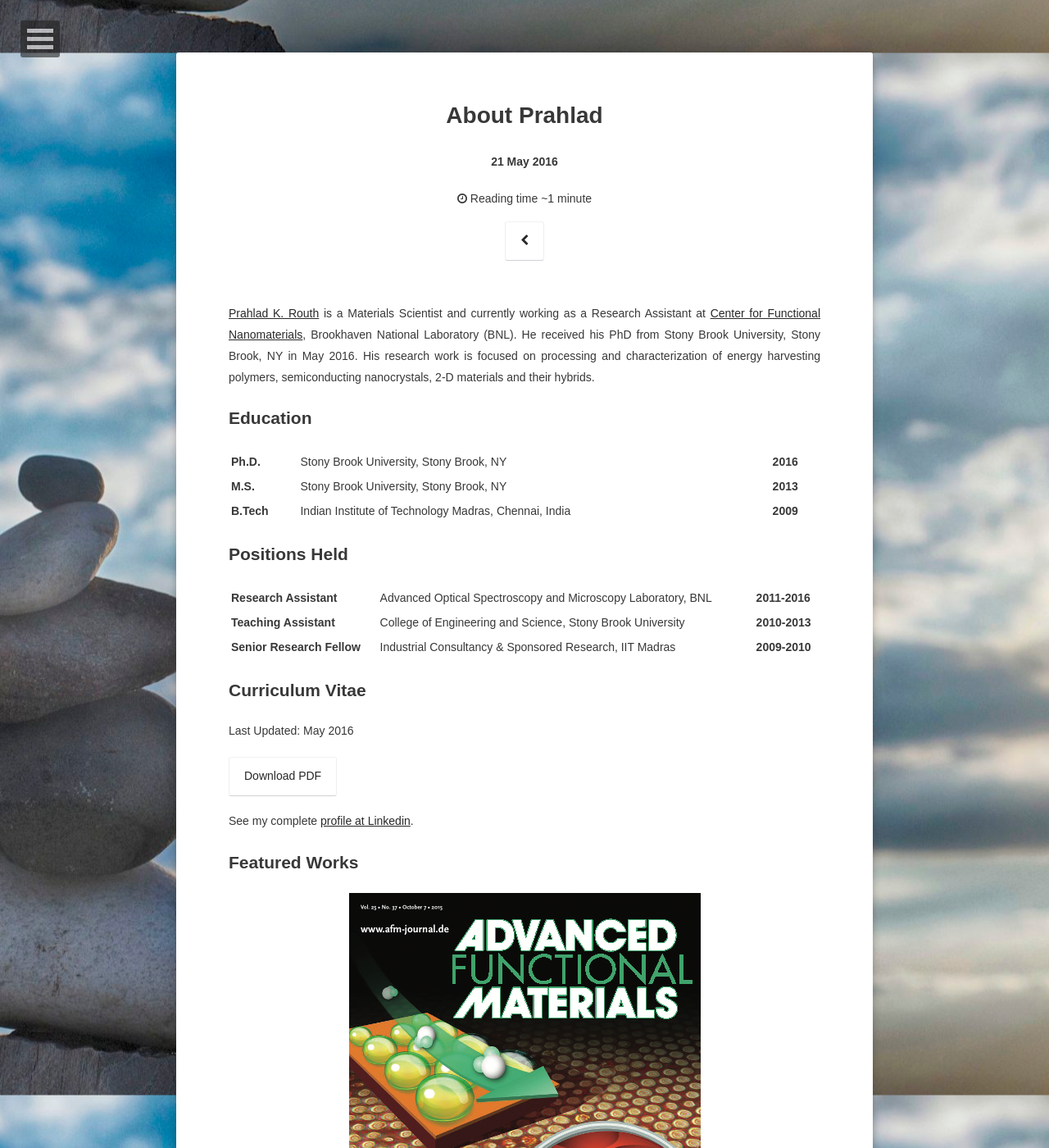
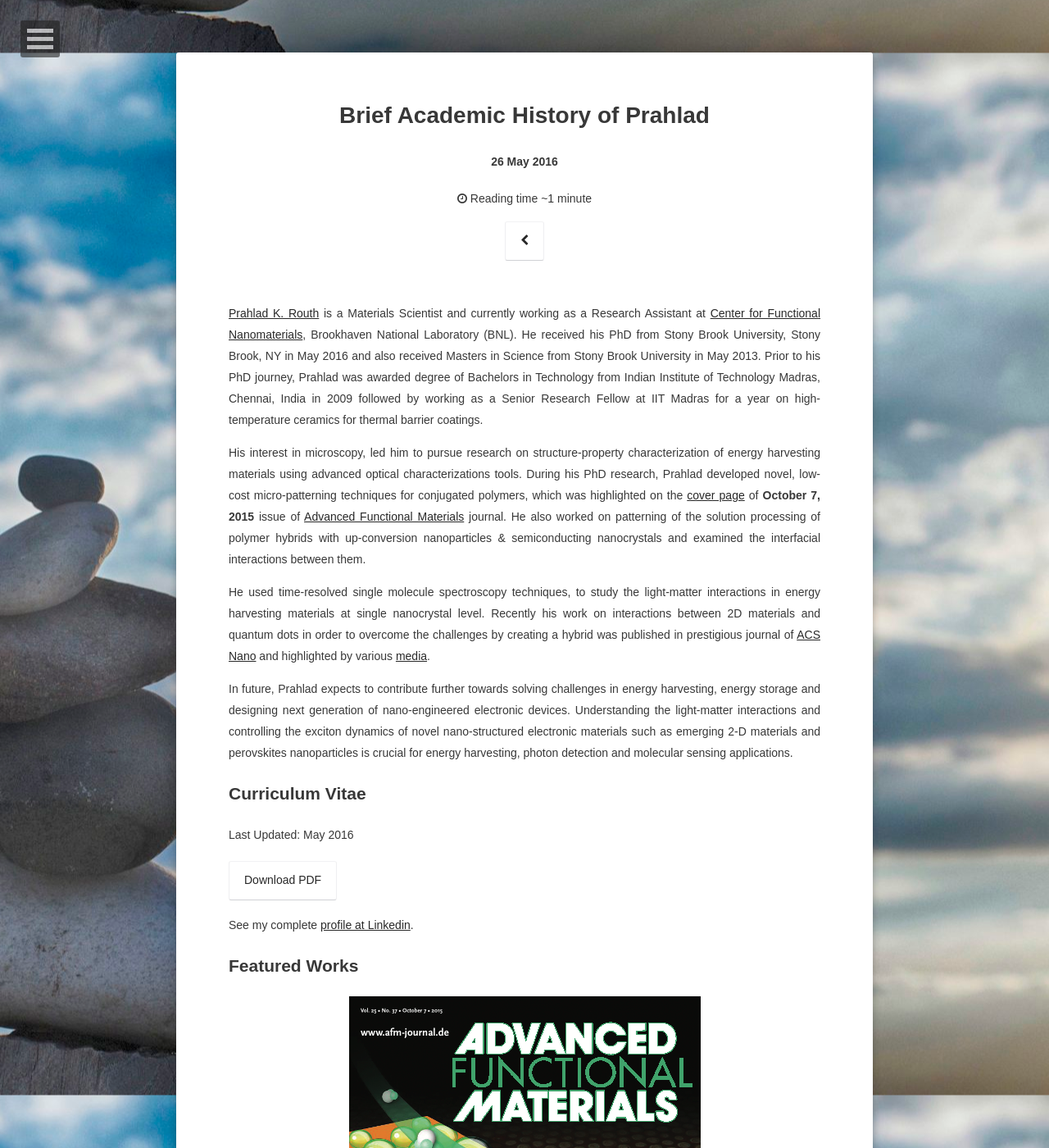
Before and after one commit to vigyan16/vigyan16.github.io, a Jekyll site: the page built from about/index.md, in a window 1280 px wide and 1400 px high. Shown: the whole window at 82% size. Built offline with Jekyll 4.4.1, drawn with Linux system fonts in a browser that asks for light colours; some web fonts are replaced.

Commit message:
About. Resume. Featured Post.

```diff
--- a/_data/navigation.yml
+++ b/_data/navigation.yml
@@ -2,3 +2,6 @@
 
 - title: Projects
   url: /projects/
+
+- title: Resume
+  url: /resume/
--- a/_layouts/home.html
+++ b/_layouts/home.html
@@ -13,7 +13,7 @@ layout: compress
     {% include nav.html %}
     <!-- Header -->
     <header class="header flex" role="banner">
-        <div class="container animated fadeIn">
+        <div class="container">
             <div class="row">
                     <a href="{{ site.url }}">
                         <img src="{{ site.logo }}" class="img-circle zoombtn">
--- a/about/index.md
+++ b/about/index.md
@@ -1,26 +1,23 @@
 ---
 layout: post
-title: About Prahlad
+title: Brief Academic History of Prahlad
 tags: [about]
-date: 2016-05-21
+date: 2016-05-26
+project: true
 ---
 
 
 
-[Prahlad K. Routh](http://www.prahlad.xyz) is a Materials Scientist and currently working as a Research Assistant at [Center for Functional Nanomaterials](http://www.bnl.gov/cfn/), Brookhaven National Laboratory (BNL). He received his PhD from Stony Brook University, Stony Brook, NY in May 2016. His research work is focused on processing and characterization of energy harvesting polymers, semiconducting nanocrystals, 2-D materials and their hybrids.
+[Prahlad K. Routh](http://www.prahlad.xyz) is a Materials Scientist and currently working as a Research Assistant at [Center for Functional Nanomaterials](http://www.bnl.gov/cfn/), Brookhaven National Laboratory (BNL). He received his PhD from Stony Brook University, Stony Brook, NY in May 2016 and also received Masters in Science from Stony Brook University in May 2013. Prior to his PhD journey, Prahlad was awarded degree of Bachelors in Technology from Indian Institute of Technology Madras, Chennai, India in 2009 followed by working as a Senior Research Fellow at IIT Madras for a year on high-temperature ceramics for thermal barrier coatings.
+
+His interest in microscopy, led him to pursue research on structure-property characterization of energy harvesting materials using advanced optical characterizations tools. During his PhD research, Prahlad developed novel, low-cost micro-patterning techniques for conjugated polymers, which was highlighted on the [cover page](http://doi.org/10.1002/adfm.201570244) of **October 7, 2015**  issue of [Advanced Functional Materials](http://doi.org/10.1002/adfm.201502463) journal. He also worked on patterning of the solution processing of polymer hybrids with up-conversion nanoparticles & semiconducting nanocrystals and examined the interfacial interactions between them.
+
+He used time-resolved single molecule spectroscopy techniques, to study the light-matter interactions in energy harvesting materials at single nanocrystal level. Recently his work on interactions between 2D materials and quantum dots in order to overcome the challenges by creating a hybrid was published in prestigious journal of [ACS Nano](http://doi.org/10.1021/acsnano.6b01538) and highlighted by various [media](https://www.bnl.gov/newsroom/news.php?a=11829).
+
+In future, Prahlad expects to contribute further  towards solving challenges in energy harvesting, energy storage and designing next generation of nano-engineered electronic devices. Understanding  the light-matter interactions and controlling the exciton dynamics of novel nano-structured electronic materials such as emerging 2-D materials and perovskites nanoparticles is crucial for energy harvesting, photon detection and molecular sensing applications.
 
 
-## Education
 
-|__Ph.D.__ 	 |	Stony Brook University, Stony Brook, NY																				|__2016__|
-|__M.S.__  |Stony Brook University, Stony Brook, NY 																			|__2013__|
-|__B.Tech__|Indian Institute of Technology Madras, Chennai, India 										|__2009__|
-
-## Positions Held
-
-|__Research Assistant__| Advanced Optical Spectroscopy and Microscopy Laboratory, BNL|__2011-2016__|
-|__Teaching Assistant__| College of Engineering and Science, Stony Brook University			|__2010-2013__|
-|__Senior Research Fellow__| Industrial Consultancy & Sponsored Research, IIT Madras				|__2009-2010__|
 
 ## Curriculum Vitae
 
@@ -34,5 +31,6 @@ Last Updated: May 2016
 See my complete [profile at Linkedin](http://www.linkedin.com/in/prouth).
 
 ## Featured Works
+
 ![Figure-1]({{site.url}}/Downloads/adfm.png)
 ![Figure-2]({{site.url}}/Downloads/chemcomm.png)
```
Also changed, not shown: publications/index.md (+4 -2 lines), favicon.ico, 10 other files.
